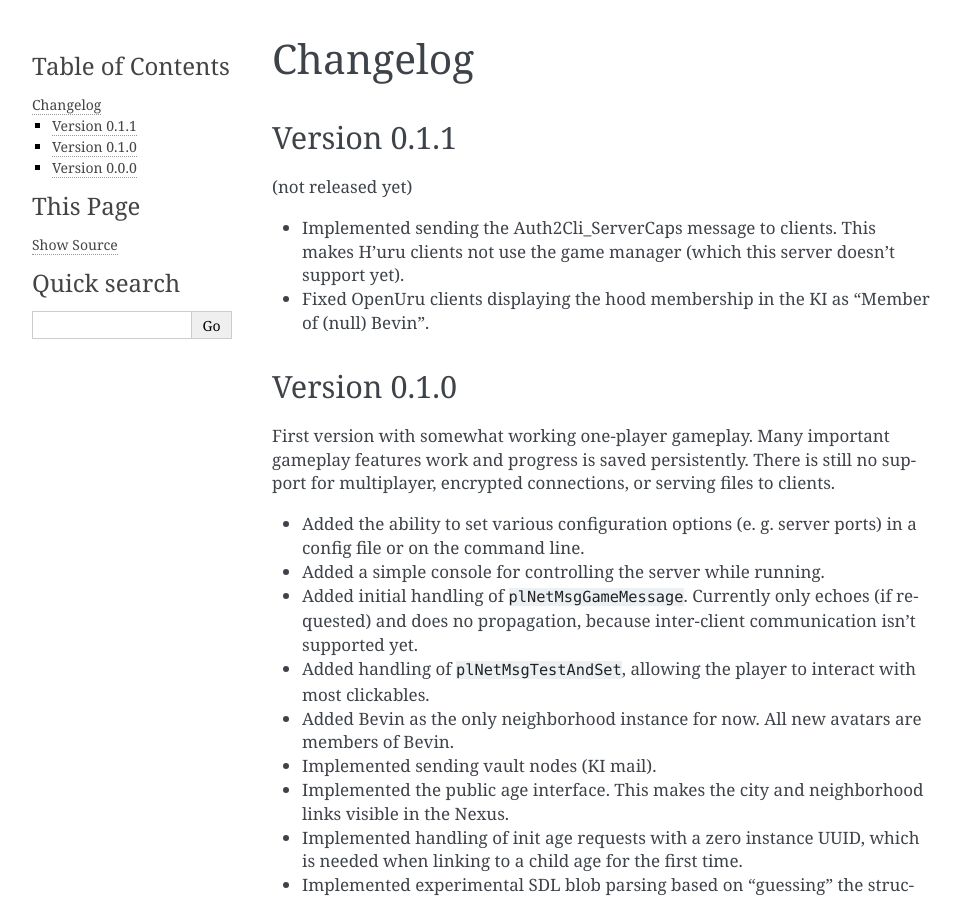
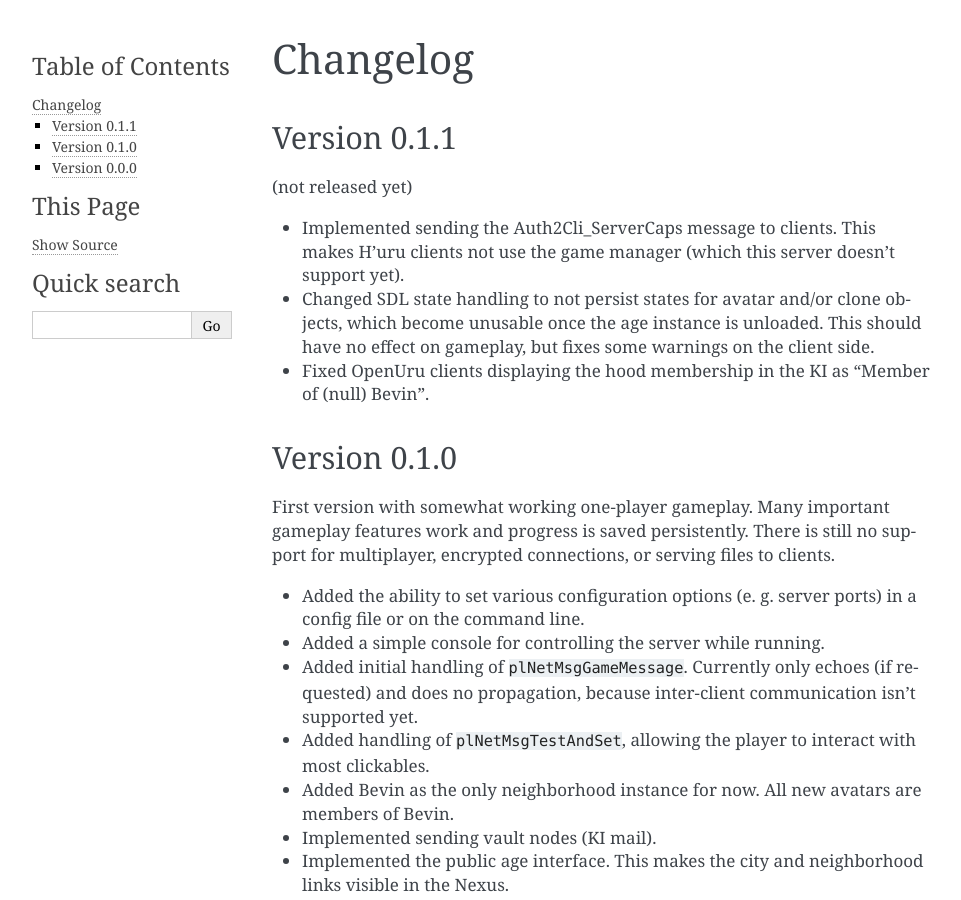
Before and after one commit to dgelessus/NAGUS, a Sphinx documentation site: the page built from docs/nagus/changelog.rst, in a window 1280 px wide and 900 px high. Shown: the whole window, without its empty margins (148-1109 px from the left). Built offline with Sphinx 7.4.7, drawn with Linux system fonts in a browser that asks for light colours.

Commit message:
Stop persisting avatar and clone object states
Persisting them had no useful effect - the client usually won't
recognize them on the next link-in, because the clone IDs will often
have changed. Not persisting them keeps the database cleaner and reduces
network spam slightly.

```diff
--- a/docs/nagus/changelog.rst
+++ b/docs/nagus/changelog.rst
@@ -9,6 +9,10 @@ Version 0.1.1
 * Implemented sending the Auth2Cli_ServerCaps message to clients.
   This makes H'uru clients not use the game manager
   (which this server doesn't support yet).
+* Changed SDL state handling to not persist states for avatar and/or clone objects,
+  which become unusable once the age instance is unloaded.
+  This should have no effect on gameplay,
+  but fixes some warnings on the client side.
 * Fixed OpenUru clients displaying the hood membership in the KI as "Member of (null) Bevin".
 
 Version 0.1.0
```
Also changed, not shown: 1 other file.
